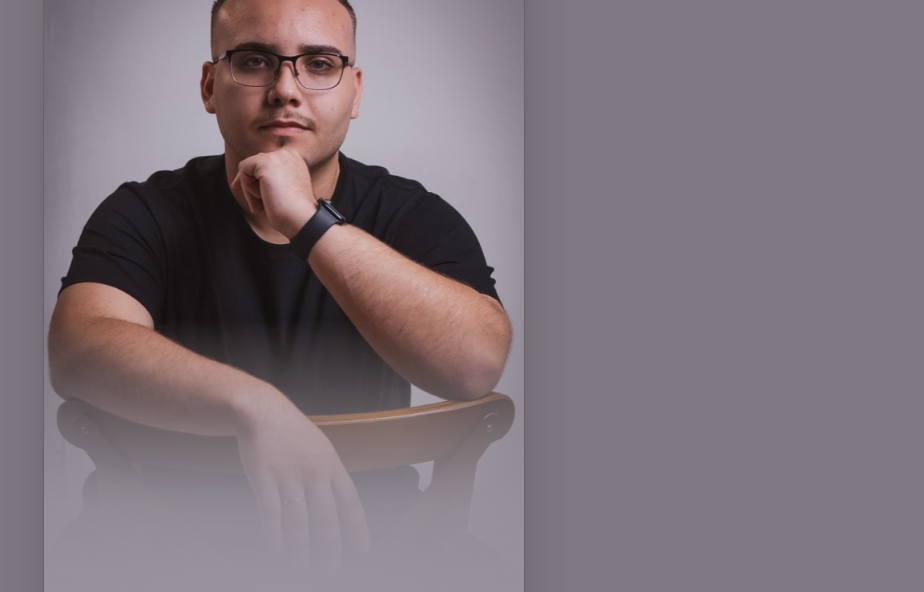
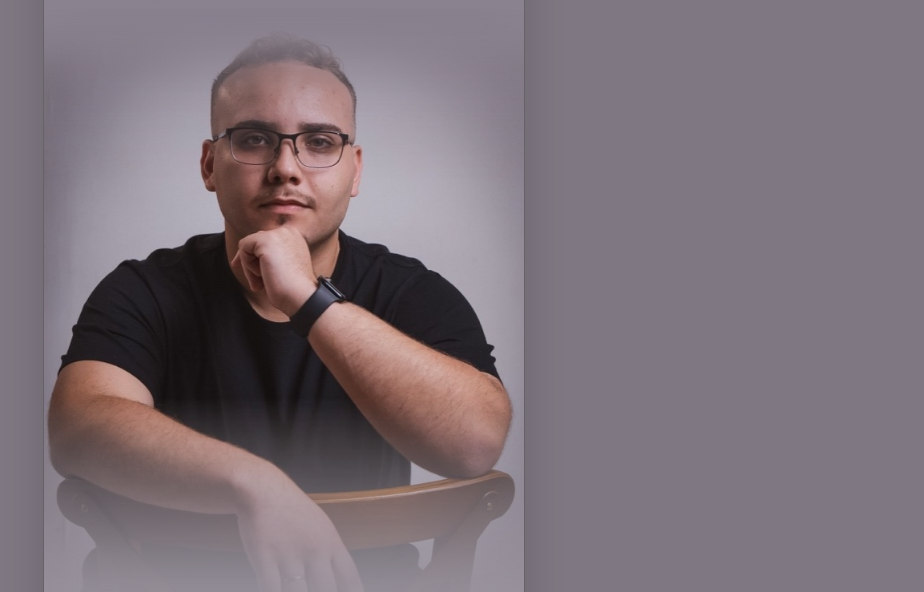
Before and after one commit to leoalthaus/phmedia, a plain HTML site: page index.html in a window 1280 px wide. Shown: the part 94-686 px from the top of the page, without its empty margins (356-1280 px from the left). Drawn offline with Linux system fonts and the light colour scheme.

Commit message:
style: aplica espacamento entre os botoes da barra superior e a cabeca na foto

```diff
--- a/assets/css/style.css
+++ b/assets/css/style.css
@@ -364,7 +364,7 @@ body {
 
 .hero-portrait-container {
   width: calc(100% + 32px);
-  margin: -66px -16px 0;
+  margin: 12px -16px 0;
   max-width: none;
   position: relative;
   display: flex;
@@ -393,7 +393,7 @@ body {
 
 .vf-top-hud {
   position: absolute;
-  top: 72px;
+  top: 14px;
   left: 20px;
   right: 20px;
   display: flex;
@@ -526,7 +526,9 @@ body {
   animation: heroPortraitCameraCapture 3.2s cubic-bezier(0.16, 1, 0.3, 1) both;
   -webkit-mask-image: linear-gradient(
     to bottom,
-    rgba(0, 0, 0, 1) 0%,
+    rgba(0, 0, 0, 0) 0%,
+    rgba(0, 0, 0, 0.85) 8%,
+    rgba(0, 0, 0, 1) 16%,
     rgba(0, 0, 0, 1) 54%,
     rgba(0, 0, 0, 0.65) 74%,
     rgba(0, 0, 0, 0.18) 89%,
@@ -534,7 +536,9 @@ body {
   );
   mask-image: linear-gradient(
     to bottom,
-    rgba(0, 0, 0, 1) 0%,
+    rgba(0, 0, 0, 0) 0%,
+    rgba(0, 0, 0, 0.85) 8%,
+    rgba(0, 0, 0, 1) 16%,
     rgba(0, 0, 0, 1) 54%,
     rgba(0, 0, 0, 0.65) 74%,
     rgba(0, 0, 0, 0.18) 89%,
@@ -547,7 +551,7 @@ body {
   inset: 0;
   background:
     radial-gradient(ellipse 98% 90% at 50% 35%, transparent 55%, rgba(147, 140, 151, 0.5) 85%, rgba(155, 149, 159, 0.95) 100%),
-    linear-gradient(to bottom, transparent 0%, transparent 54%, rgba(155, 149, 159, 0.82) 80%, #9b959f 99%);
+    linear-gradient(to bottom, #88808d 0%, rgba(136, 128, 141, 0.28) 12%, transparent 24%, transparent 54%, rgba(155, 149, 159, 0.82) 80%, #9b959f 99%);
   pointer-events: none;
   z-index: 2;
 }
```
